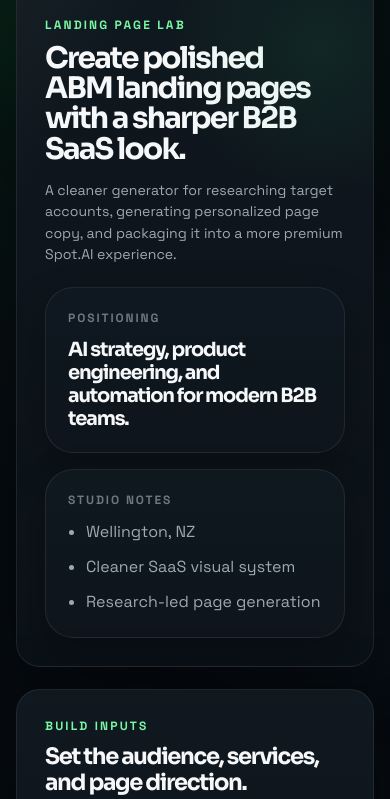
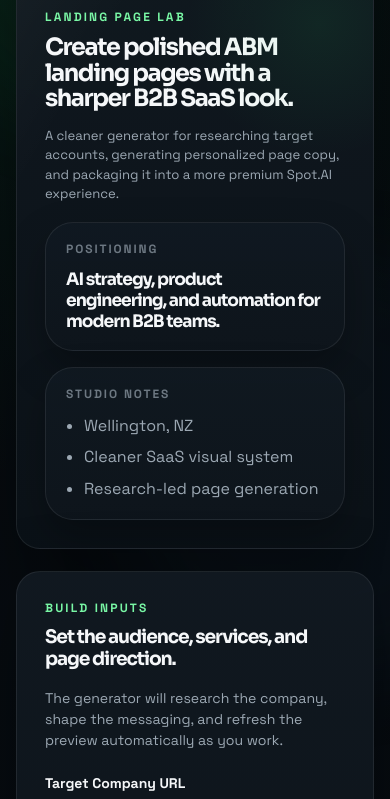
Before and after one commit to vaankit/LandingPageABM, a website: page public/index.html in a window 390 px wide. Shown: the part 124-923 px from the top of the page. Drawn offline with Linux system fonts and the light colour scheme; no server answers.

Commit message:
Collapse hero layout and reduce oversized text

```diff
--- a/public/styles.css
+++ b/public/styles.css
@@ -126,13 +126,13 @@ input {
 }
 
 .hero-card {
-  padding: 28px;
+  padding: 24px 28px 28px;
 }
 
 .hero-top {
   display: grid;
-  grid-template-columns: 220px minmax(0, 1fr);
-  gap: 20px;
+  grid-template-columns: 1fr;
+  gap: 16px;
   align-items: start;
 }
 
@@ -141,6 +141,7 @@ input {
   align-items: center;
   gap: 14px;
   min-height: 68px;
+  width: fit-content;
   padding: 18px 22px;
   border-radius: 28px;
   background:
@@ -186,29 +187,29 @@ input {
 }
 
 .hero-kicker h1 {
-  max-width: 11.5ch;
-  font-size: clamp(2.35rem, 4.7vw, 4rem);
-  line-height: 0.98;
+  max-width: 12ch;
+  font-size: clamp(1.95rem, 3.7vw, 3.2rem);
+  line-height: 1.02;
   text-wrap: pretty;
 }
 
 .hero-copy {
-  max-width: 38ch;
-  margin: 16px 0 0;
+  max-width: 48ch;
+  margin: 14px 0 0;
   color: var(--text-soft);
-  font-size: 0.95rem;
-  line-height: 1.58;
+  font-size: 0.9rem;
+  line-height: 1.55;
 }
 
 .hero-metrics {
   display: grid;
   grid-template-columns: 1.1fr 0.9fr;
   gap: 16px;
-  margin-top: 22px;
+  margin-top: 18px;
 }
 
 .metric-card {
-  padding: 22px;
+  padding: 18px 20px;
   border-radius: 28px;
   border: 1px solid var(--line);
   background:
@@ -228,17 +229,17 @@ input {
 .metric-card strong {
   display: block;
   max-width: 16ch;
-  font-size: clamp(1.15rem, 1.55vw, 1.65rem);
-  line-height: 1.14;
+  font-size: clamp(1rem, 1.25vw, 1.35rem);
+  line-height: 1.18;
 }
 
 .metric-list {
   margin: 0;
   padding-left: 18px;
   display: grid;
-  gap: 10px;
+  gap: 8px;
   color: var(--text-soft);
-  line-height: 1.55;
+  line-height: 1.48;
 }
 
 .builder-card {
@@ -255,15 +256,15 @@ input {
 }
 
 .section-heading h2 {
-  font-size: clamp(1.45rem, 2vw, 2rem);
-  line-height: 1.12;
+  font-size: clamp(1.28rem, 1.55vw, 1.68rem);
+  line-height: 1.14;
 }
 
 .section-copy {
   margin: 0;
   color: var(--text-soft);
-  font-size: 0.92rem;
-  line-height: 1.56;
+  font-size: 0.88rem;
+  line-height: 1.52;
 }
 
 .generator-form {
@@ -413,16 +414,16 @@ input {
 .status-card h2,
 .research-card h2,
 .preview-header h2 {
-  font-size: clamp(1.1rem, 1.45vw, 1.45rem);
-  line-height: 1.14;
+  font-size: clamp(0.98rem, 1.15vw, 1.18rem);
+  line-height: 1.16;
 }
 
 .status-card p,
 .research-card p {
   margin: 10px 0 0;
   color: var(--text-soft);
-  font-size: 0.9rem;
-  line-height: 1.56;
+  font-size: 0.86rem;
+  line-height: 1.52;
 }
 
 .research-points {
@@ -551,8 +552,8 @@ input {
 
   .hero-kicker h1 {
     max-width: none;
-    font-size: clamp(1.72rem, 7.6vw, 2.55rem);
-    line-height: 1.02;
+    font-size: clamp(1.38rem, 6.1vw, 2rem);
+    line-height: 1.08;
   }
 
   .hero-copy,
@@ -562,24 +563,24 @@ input {
   }
 
   .hero-copy {
-    font-size: 0.88rem;
-    line-height: 1.52;
+    font-size: 0.82rem;
+    line-height: 1.48;
   }
 
   .section-heading h2 {
-    font-size: clamp(1.22rem, 5.8vw, 1.6rem);
-    line-height: 1.16;
+    font-size: clamp(1.08rem, 4.8vw, 1.32rem);
+    line-height: 1.18;
   }
 
   .status-card h2,
   .research-card h2,
   .preview-header h2 {
-    font-size: clamp(1rem, 4.8vw, 1.24rem);
+    font-size: clamp(0.92rem, 4vw, 1.08rem);
   }
 
   .metric-card strong {
-    font-size: clamp(1rem, 5vw, 1.28rem);
-    line-height: 1.18;
+    font-size: clamp(0.92rem, 4.4vw, 1.08rem);
+    line-height: 1.22;
   }
 
   .actions {
```
